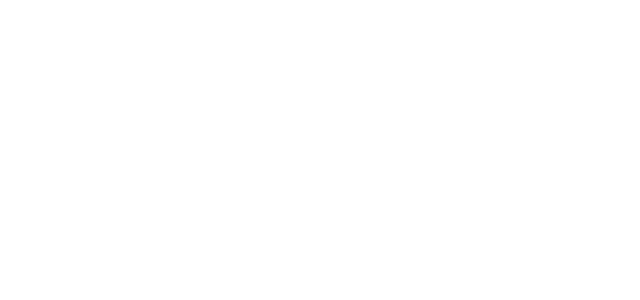
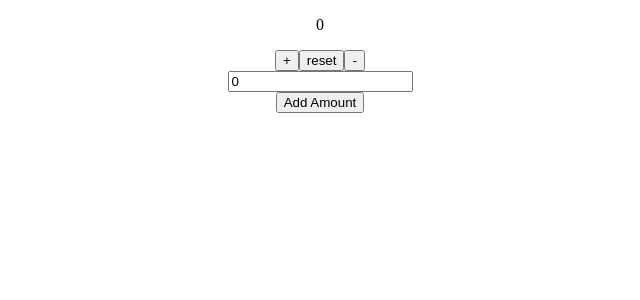
Before and after one commit to david-aldo-dalessandro/bulletin-app, a React (Create React App) app: page / in a window 1280 px wide. Shown: the top 300 px of the page, without its empty margins (320-960 px from the left). Built offline with nearby package versions, Linux system fonts and the light colour scheme.

Commit message:
Store and counter slice with logic created

```diff
--- a/package.json
+++ b/package.json
@@ -3,8 +3,10 @@
   "version": "0.1.0",
   "private": true,
   "dependencies": {
+    "@reduxjs/toolkit": "^2.2.2",
     "react": "^18.2.0",
     "react-dom": "^18.2.0",
+    "react-redux": "^9.1.0",
     "react-scripts": "5.0.1"
   },
   "scripts": {
--- a/src/App.js
+++ b/src/App.js
@@ -1,7 +1,12 @@
 import "./App.css";
+import Counter from "./features/counter/Counter";
 
 function App() {
-  return <main className="App"></main>;
+  return (
+    <main className="App">
+      <Counter></Counter>
+    </main>
+  );
 }
 
 export default App;
--- /dev/null
+++ b/src/app/store.js
@@ -0,0 +1,14 @@
+/* store.js
+ * David D'Alessandro
+ * March 22, 2024 - 10:35 AM (Central Time)
+ * A container for the app state as an immutable object tree
+ */
+
+import { configureStore } from "@reduxjs/toolkit";
+import counterReducer from "../features/counter/counterSlice";
+
+export const store = configureStore({
+  reducer: {
+    counter: counterReducer,
+  },
+});
--- /dev/null
+++ b/src/features/counter/Counter.js
@@ -0,0 +1,47 @@
+/* Counter.js
+ * David D'Alessandro
+ * March 22, 2024 - 10:45 AM (Central Time)
+ * Counter component to expose logic
+ */
+
+import React from "react";
+import { useState } from "react";
+import { useSelector, useDispatch } from "react-redux";
+import { increment, decrement, reset, incrementByAmount } from "./counterSlice";
+
+const Counter = () => {
+  const [incrementAmount, setIncrementAmount] = useState(0);
+  const count = useSelector((state) => state.counter.count);
+  const dispatch = useDispatch();
+  const addValue = Number(incrementAmount) || 0;
+
+  const resetAll = () => {
+    setIncrementAmount(0);
+    dispatch(reset());
+  };
+
+  return (
+    <section>
+      <p>{count}</p>
+      <div>
+        <button onClick={() => dispatch(increment())}>+</button>
+        <button onClick={resetAll}> reset </button>
+        <button onClick={() => dispatch(decrement())}>-</button>
+      </div>
+
+      <input
+        type="text"
+        value={incrementAmount}
+        onChange={(e) => setIncrementAmount(e.target.value)}
+      ></input>
+
+      <div>
+        <button onClick={() => dispatch(incrementByAmount(addValue))}>
+          Add Amount
+        </button>
+      </div>
+    </section>
+  );
+};
+
+export default Counter;
--- /dev/null
+++ b/src/features/counter/counterSlice.js
@@ -0,0 +1,35 @@
+/* counterSlice.js
+ * David D'Alessandro
+ * March 22, 2024 - 10:40 AM (Central Time)
+ * A collection of reducer logic and actions for the counter feature of this app
+ */
+
+import { createSlice } from "@reduxjs/toolkit";
+
+const initialState = {
+  count: 0,
+};
+
+export const counterSlice = createSlice({
+  name: "counter",
+  initialState,
+  reducers: {
+    increment: (state) => {
+      state.count += 1;
+    },
+    decrement: (state) => {
+      state.count -= 1;
+    },
+    reset: (state) => {
+      state.count = 0;
+    },
+    incrementByAmount: (state, action) => {
+      state.count += action.payload;
+    },
+  },
+});
+
+export const { increment, decrement, reset, incrementByAmount } =
+  counterSlice.actions;
+
+export default counterSlice.reducer;
--- a/src/index.js
+++ b/src/index.js
@@ -1,10 +1,14 @@
 import React from "react";
 import ReactDOM from "react-dom/client";
 import App from "./App";
+import { store } from "./app/store";
+import { Provider } from "react-redux";
 
 const root = ReactDOM.createRoot(document.getElementById("root"));
 root.render(
   <React.StrictMode>
-    <App />
+    <Provider store={store}>
+      <App />
+    </Provider>
   </React.StrictMode>
 );
```
Also changed, not shown: 1 other file (tests, documents, lock files or other folders).
